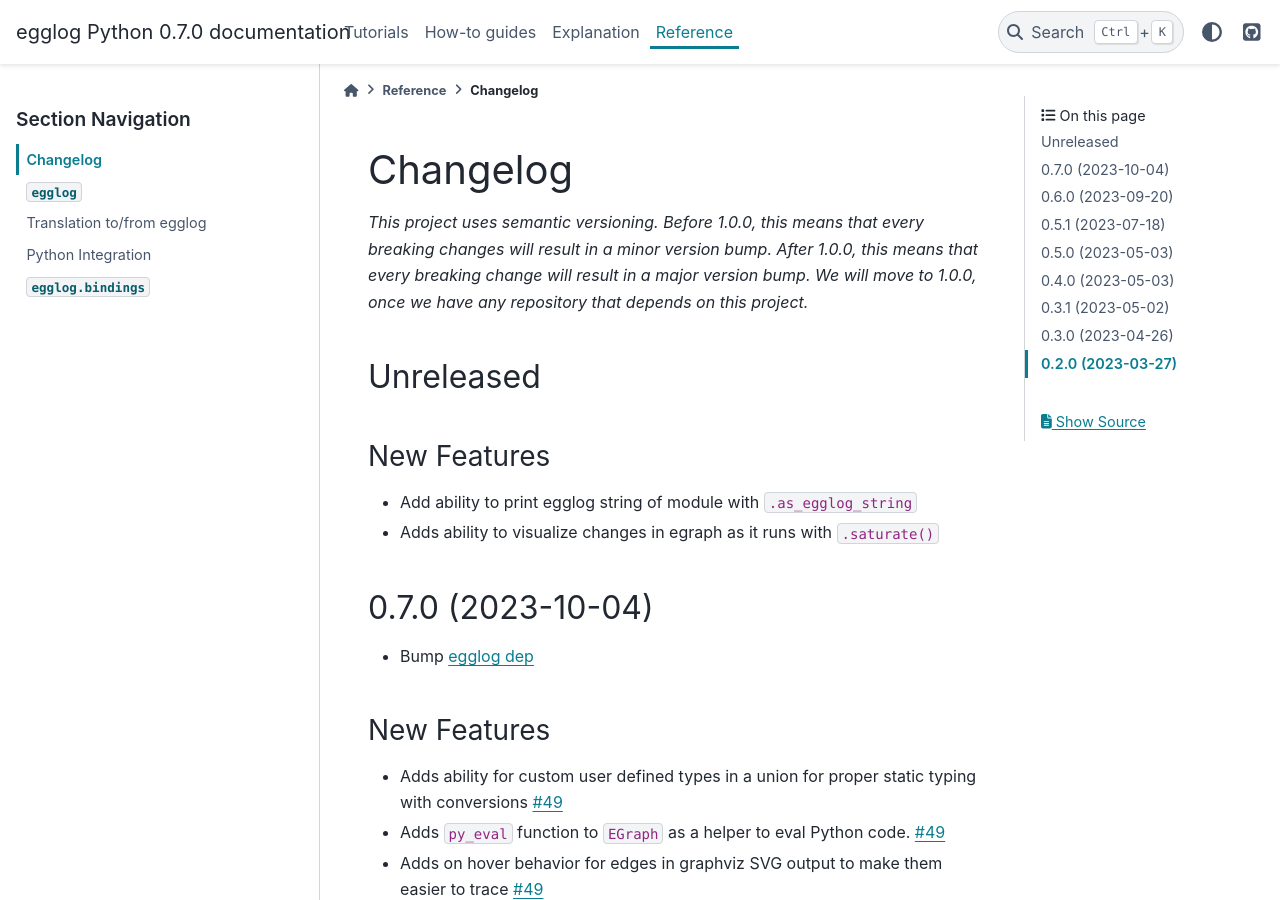
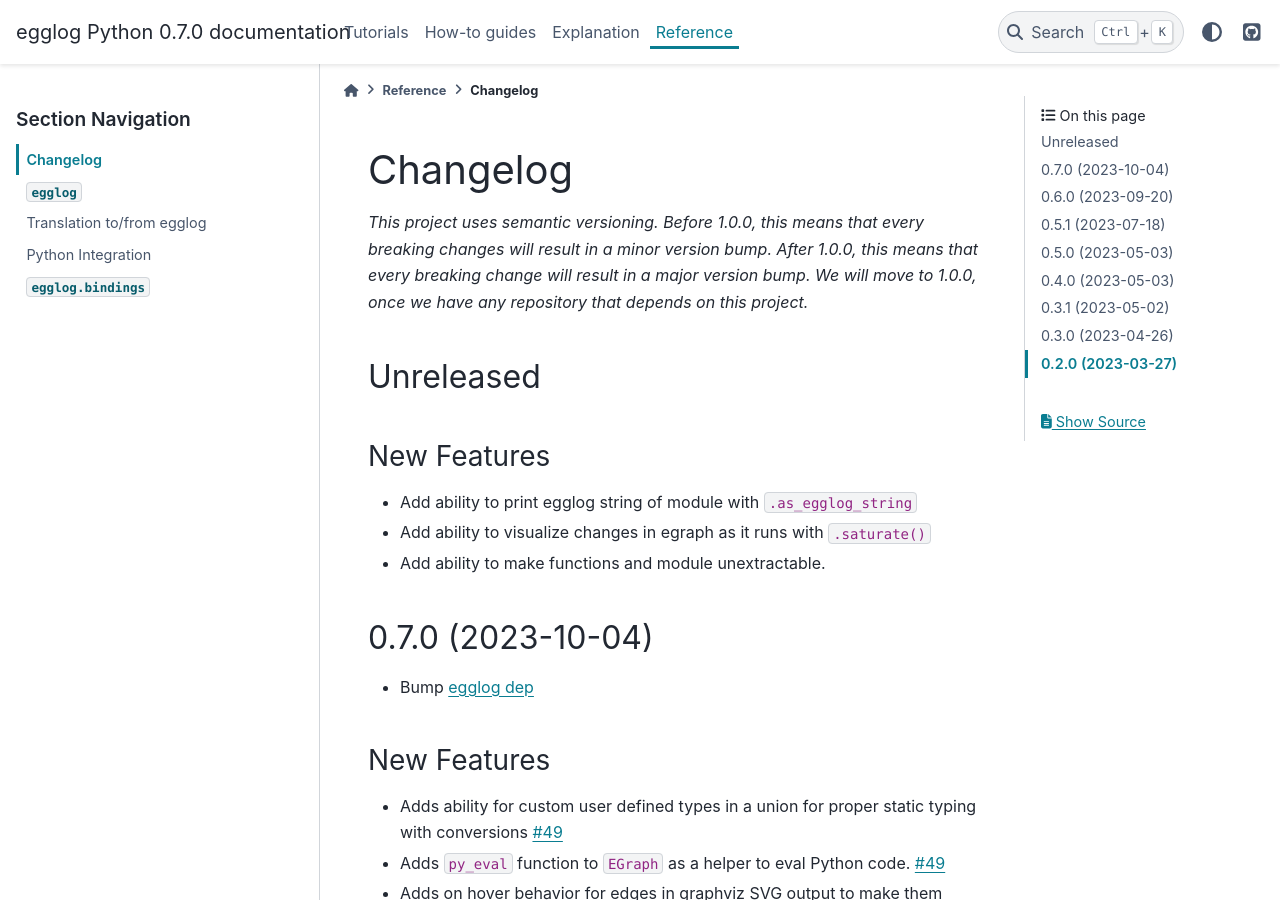
Before and after one commit to egraphs-good/egglog-python, a Sphinx documentation site: the page built from docs/changelog.md, in a window 1280 px wide and 900 px high. Built offline with Sphinx 7.4.7 and the PyData theme 0.15.4, drawn with Linux system fonts in a browser that asks for light colours; pages that are not in the unit, such as notebooks, are missing from menus; the version number is read from the project's files by our own code.

Commit message:
Changelog updates

```diff
--- a/docs/changelog.md
+++ b/docs/changelog.md
@@ -7,7 +7,8 @@ _This project uses semantic versioning. Before 1.0.0, this means that every brea
 ### New Features
 
 - Add ability to print egglog string of module with `.as_egglog_string`
-- Adds ability to visualize changes in egraph as it runs with `.saturate()`
+- Add ability to visualize changes in egraph as it runs with `.saturate()`
+- Add ability to make functions and module unextractable.
 
 ## 0.7.0 (2023-10-04)
 
```
